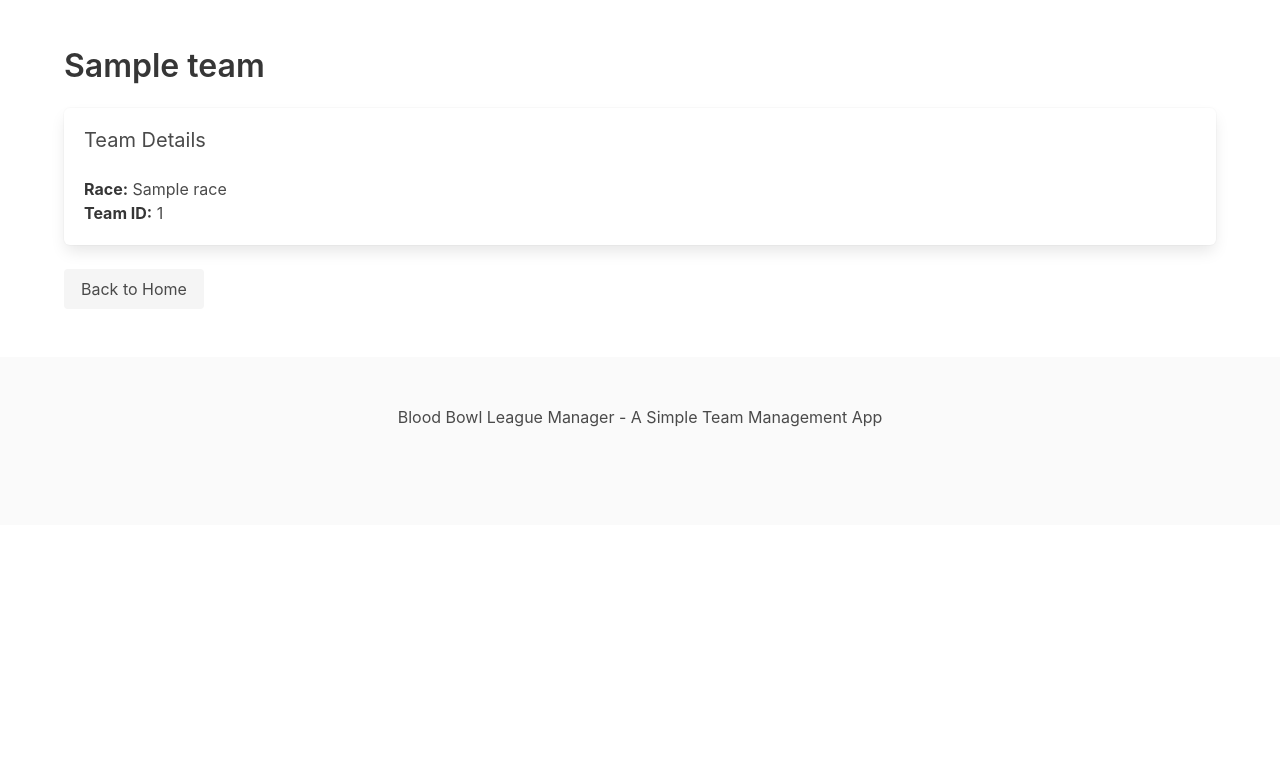
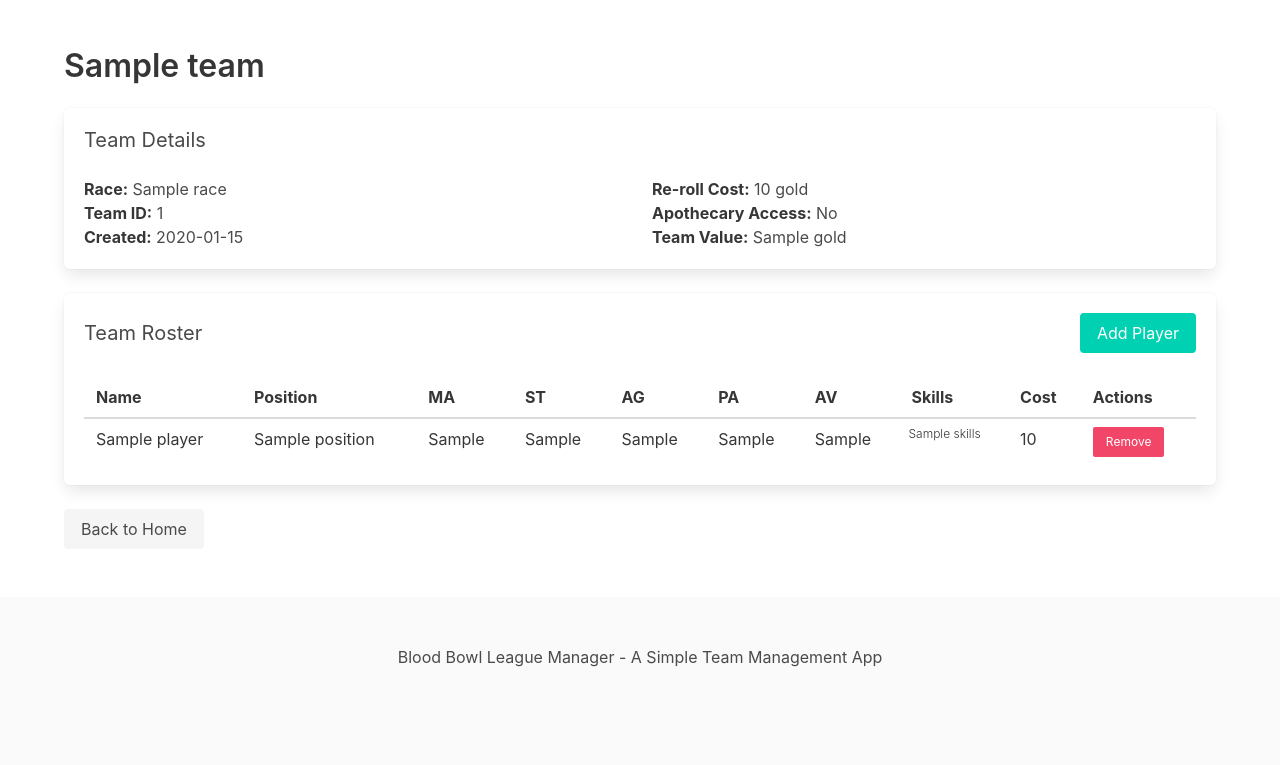
Before and after one commit to negatrait/bbleague, a Flask app: template templates/view_team.html in a window 1280 px wide. Shown: the part 52-817 px from the top of the page. Before the commit the page ends 479 px from the top, so only its background shows below. Run offline with Flask 3, Linux system fonts and the light colour scheme; the template is opened without the code that fills it: most values are stand-ins (such as "Sample title", 1, 10 or a date in 2020).

Commit message:
Update view_team.html

```diff
--- a/templates/view_team.html
+++ b/templates/view_team.html
@@ -1,12 +1,84 @@
 {% extends "base.html" %}
-{% block title %}View Team{% endblock %}
+{% block title %}{{ team.name }} - Team Details{% endblock %}
 {% block content %}
 <h1 class="title">{{ team.name }}</h1>
+
 <div class="box">
     <h2 class="subtitle">Team Details</h2>
-    <p><strong>Race:</strong> {{ team.race }}</p>
-    <p><strong>Team ID:</strong> {{ team.id }}</p>
+    <div class="columns">
+        <div class="column">
+            <p><strong>Race:</strong> {{ team.race }}</p>
+            <p><strong>Team ID:</strong> {{ team.id }}</p>
+            <p><strong>Created:</strong> {{ team.created.strftime('%Y-%m-%d') }}</p>
+        </div>
+        <div class="column">
+            <p><strong>Re-roll Cost:</strong> {{ team.reroll_cost }} gold</p>
+            <p><strong>Apothecary Access:</strong> {% if team.apothecary %}Yes{% else %}No{% endif %}</p>
+            <p><strong>Team Value:</strong> {{ team_value }} gold</p>
+        </div>
+    </div>
 </div>
 
-<a class="button is-light" href="{{ url_for('home') }}">Back to Home</a>
+<div class="box">
+    <div class="level">
+        <div class="level-left">
+            <div class="level-item">
+                <h2 class="subtitle">Team Roster</h2>
+            </div>
+        </div>
+        <div class="level-right">
+            <div class="level-item">
+                <a href="{{ url_for('add_player', team_id=team.id) }}" class="button is-primary">
+                    Add Player
+                </a>
+            </div>
+        </div>
+    </div>
+
+    {% if players %}
+    <table class="table is-fullwidth is-striped">
+        <thead>
+            <tr>
+                <th>Name</th>
+                <th>Position</th>
+                <th>MA</th>
+                <th>ST</th>
+                <th>AG</th>
+                <th>PA</th>
+                <th>AV</th>
+                <th>Skills</th>
+                <th>Cost</th>
+                <th>Actions</th>
+            </tr>
+        </thead>
+        <tbody>
+            {% for player in players %}
+            <tr>
+                <td>{{ player.name or "Unnamed" }}</td>
+                <td>{{ player.position }}</td>
+                <td>{{ player.ma }}</td>
+                <td>{{ player.st }}</td>
+                <td>{{ player.ag }}</td>
+                <td>{{ player.pa }}</td>
+                <td>{{ player.av }}</td>
+                <td class="has-text-weight-light is-size-7">{{ player.skills or "None" }}</td>
+                <td>{{ player.cost }}</td>
+                <td>
+                    <form method="POST" action="{{ url_for('delete_player', player_id=player.id) }}"
+                          onsubmit="return confirm('Are you sure you want to remove this player?');">
+                        <button type="submit" class="button is-small is-danger">Remove</button>
+                    </form>
+                </td>
+            </tr>
+            {% endfor %}
+        </tbody>
+    </table>
+    {% else %}
+    <p class="has-text-centered">No players on this team yet. Add your first player!</p>
+    {% endif %}
+</div>
+
+<div class="buttons">
+    <a class="button is-light" href="{{ url_for('home') }}">Back to Home</a>
+</div>
 {% endblock %}
```
